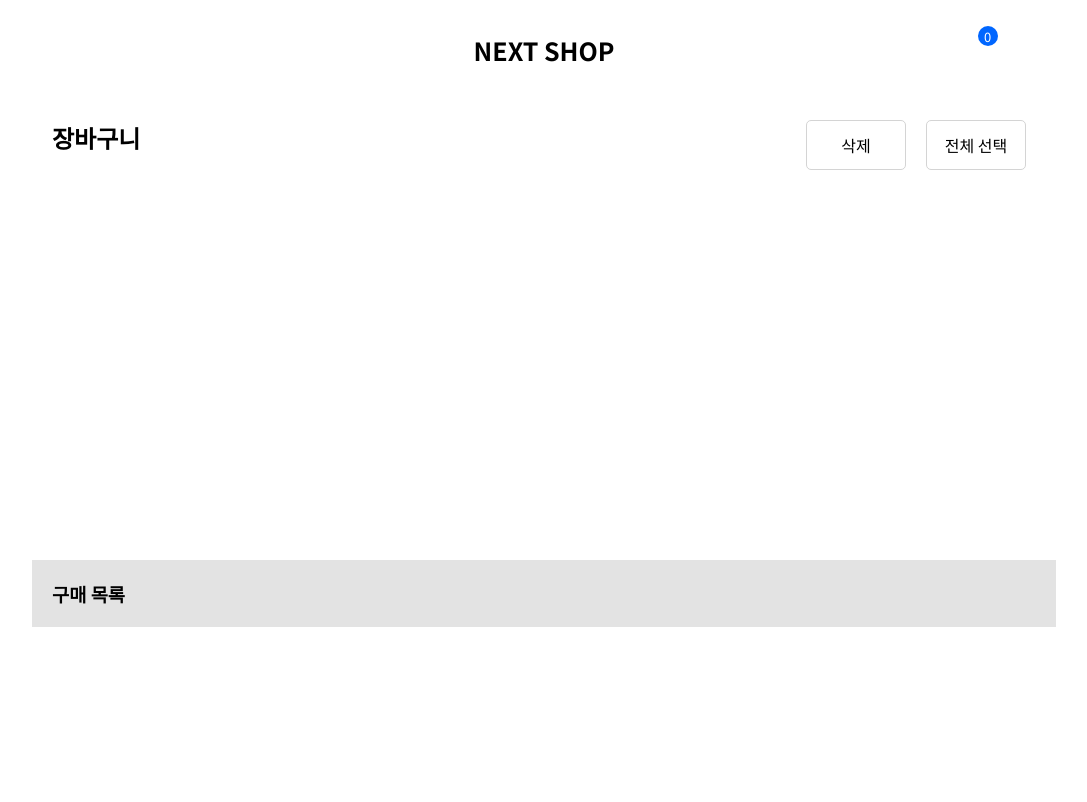
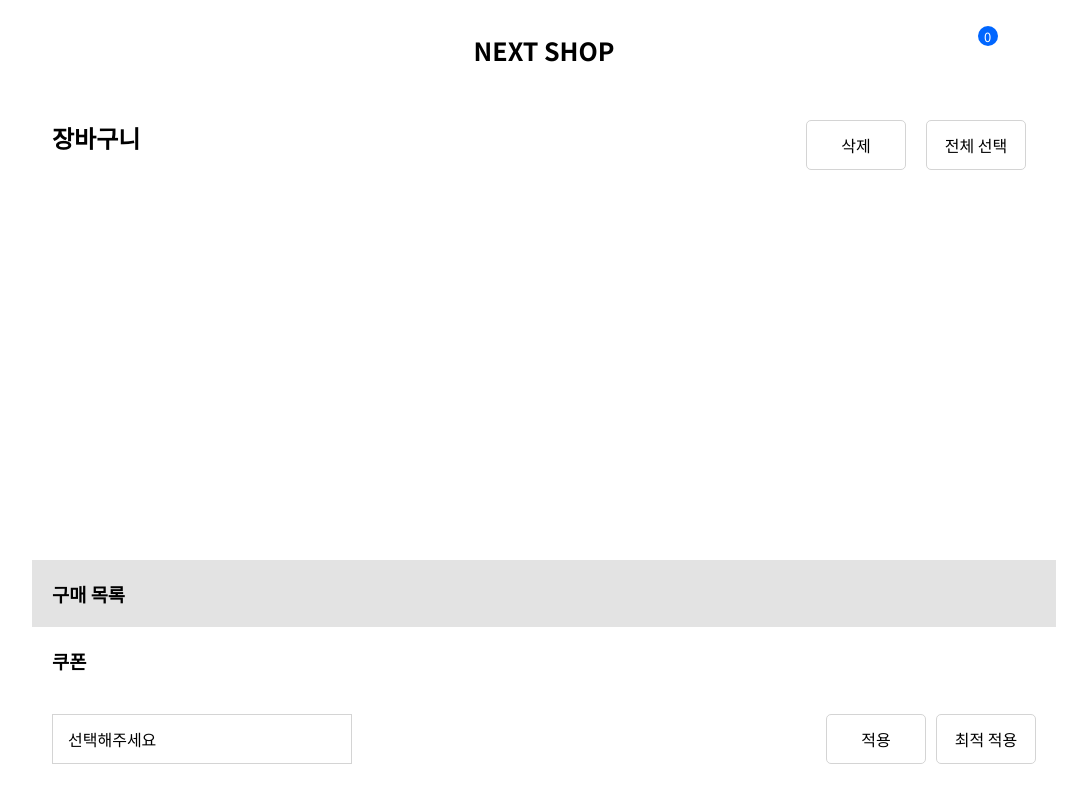
Before and after one commit to 8dong/next-shop, a Next.js app: page /cart in a window 1280 px wide. Shown: the whole page, without its empty margins (96-1183 px from the left). Built offline with nearby package versions, Linux system fonts and the light colour scheme.

Commit message:
feat: CouponSection 컴포넌트 추가
selectedCoupon는 Redux로 관리

```diff
--- /dev/null
+++ b/components/UI/atoms/input/SelectBox.tsx
@@ -0,0 +1,72 @@
+import React, { useState } from 'react';
+import styled from 'styled-components';
+
+interface SelectBoxProps {
+  options: string[];
+  setSelectedOption: Function;
+  selectedOption: string;
+}
+
+const SelectBox = ({ options, setSelectedOption, selectedOption }: SelectBoxProps) => {
+  const [isShowOptions, setIsShowOptions] = useState(false);
+
+  const handleClickSelectButton = () => {
+    setIsShowOptions((prevState) => !prevState);
+  };
+
+  const handleClickOption = (event: React.MouseEvent<HTMLLIElement>) => {
+    setSelectedOption((event.target as HTMLLIElement).textContent!);
+    setIsShowOptions(false);
+  };
+
+  return (
+    <SelectBoxWrapper>
+      <button onClick={handleClickSelectButton}>{selectedOption}</button>
+      {isShowOptions && (
+        <ul>
+          {options.map((option, index) => (
+            <li onClick={handleClickOption} key={index}>
+              {option}
+            </li>
+          ))}
+        </ul>
+      )}
+    </SelectBoxWrapper>
+  );
+};
+
+const SelectBoxWrapper = styled.div`
+  position: relative;
+
+  button {
+    width: 300px;
+    height: 50px;
+    padding-left: 15px;
+    border: 1px solid #d4d4d4;
+
+    text-align: left;
+
+    cursor: pointer;
+  }
+
+  ul {
+    position: absolute;
+    top: 100%;
+  }
+
+  li {
+    display: flex;
+    align-items: center;
+
+    width: 300px;
+    height: 50px;
+    padding-left: 15px;
+    border: 1px solid #d4d4d4;
+    border-top: none;
+    background-color: #fff;
+
+    text-align: left;
+  }
+`;
+
+export default SelectBox;
--- /dev/null
+++ b/components/UI/organisms/CouponSection.tsx
@@ -0,0 +1,94 @@
+import { useState } from 'react';
+import { useDispatch, useSelector } from 'react-redux';
+import styled from 'styled-components';
+
+import SelectBox from '../atoms/input/SelectBox';
+import Button from '../atoms/button/Button';
+
+import selectedCouponSlice from '../../../redux/slice/selectedCouponSlice';
+
+import type { RootState } from '../../../redux/store/store';
+import type { CouponType } from '../../../data/coupons';
+
+const CouponSection = ({ coupons }: { coupons: CouponType[] }) => {
+  const selectedList = useSelector((store: RootState) => store.selectedList);
+  const selectedCoupon = useSelector((store: RootState) => store.selectedCoupon);
+
+  const [selectedOption, setSelectedOption] = useState(selectedCoupon.title);
+
+  const dispatch = useDispatch();
+
+  const hadleClickApplyButton = () => {
+    const selectedCoupon = coupons.find((coupon) => coupon.title === selectedOption);
+
+    dispatch(selectedCouponSlice.actions.selectedCoupon(selectedCoupon));
+  };
+
+  const handleClickOptimalApplyButton = () => {
+    let optimalCoupon = selectedCoupon;
+    let optimalDiscountAmount = 0;
+
+    coupons.forEach((coupon) => {
+      let discountAmount = selectedList.reduce((prev, selectedProduct) => {
+        if (!selectedProduct.availableCoupon) {
+          if (coupon.type === 'amount') {
+            return coupon.discountAmount;
+          } else if (coupon.type === 'rate') {
+            return (prev += Math.floor(selectedProduct.price / coupon.discountRate));
+          }
+        }
+        return prev + 0;
+      }, 0);
+
+      if (discountAmount > optimalDiscountAmount) {
+        optimalCoupon = coupon;
+        optimalDiscountAmount = discountAmount;
+      }
+    });
+
+    dispatch(selectedCouponSlice.actions.selectedCoupon(optimalCoupon));
+    setSelectedOption(optimalCoupon.title);
+  };
+
+  return (
+    <CouponListSectionWrapper>
+      <h3>쿠폰</h3>
+      <div className='couponList'>
+        <SelectBox
+          options={coupons.map((coupon) => coupon.title)}
+          setSelectedOption={setSelectedOption}
+          selectedOption={selectedOption}
+        />
+        <div className='buttonGroup'>
+          <Button onClick={hadleClickApplyButton}>적용</Button>
+          <Button onClick={handleClickOptimalApplyButton}>최적 적용</Button>
+        </div>
+      </div>
+    </CouponListSectionWrapper>
+  );
+};
+
+const CouponListSectionWrapper = styled.section`
+  padding: 20px;
+
+  h3 {
+    margin-bottom: 20px;
+  }
+
+  .couponList {
+    display: flex;
+    flex-wrap: wrap;
+    justify-content: space-between;
+    align-items: center;
+  }
+
+  .buttonGroup {
+    padding: 20px 0;
+  }
+
+  .buttonGroup button:first-child {
+    margin-right: 10px;
+  }
+`;
+
+export default CouponSection;
--- /dev/null
+++ b/data/coupons.ts
@@ -0,0 +1,28 @@
+export type CouponType = RateCouponType | AmountCouponType;
+
+interface RateCouponType {
+  type: 'rate';
+  title: string;
+  discountRate: number;
+}
+
+interface AmountCouponType {
+  type: 'amount';
+  title: string;
+  discountAmount: number;
+}
+
+const coupons: CouponType[] = [
+  {
+    type: 'rate',
+    title: '10% 할인 쿠폰',
+    discountRate: 10
+  },
+  {
+    type: 'amount',
+    title: '10,000원 할인 쿠폰',
+    discountAmount: 10000
+  }
+];
+
+export default coupons;
--- a/pages/cart.tsx
+++ b/pages/cart.tsx
@@ -1,11 +1,15 @@
 import CartListSection from '../components/UI/organisms/CartListSection';
+import CouponSection from '../components/UI/organisms/CouponSection';
 import SelectedListSection from '../components/UI/organisms/SelectedListSection';
+
+import coupons from '../data/coupons';
 
 const Cart = () => {
   return (
     <>
       <CartListSection />
       <SelectedListSection />
+      <CouponSection coupons={coupons} />
     </>
   );
 };
--- /dev/null
+++ b/redux/slice/selectedCouponSlice.ts
@@ -0,0 +1,15 @@
+import { createSlice } from '@reduxjs/toolkit';
+
+import type { CouponType } from '../../data/coupons';
+
+const selectedCouponSlice = createSlice({
+  name: 'selectedCoupon',
+  initialState: { type: 'amount', title: '선택해주세요', discountAmount: 0 } as CouponType,
+  reducers: {
+    selectedCoupon(_, action) {
+      return action.payload;
+    }
+  }
+});
+
+export default selectedCouponSlice;
--- a/redux/store/store.ts
+++ b/redux/store/store.ts
@@ -13,10 +13,12 @@ import storage from 'redux-persist/lib/storage';
 
 import cartListSlice from '../slice/cartListSlice';
 import selectListSlice from '../slice/selectedListSlice';
+import selectedCouponSlice from '../slice/selectedCouponSlice';
 
 const rootReducers = combineReducers({
   cartList: cartListSlice.reducer,
-  selectedList: selectListSlice.reducer
+  selectedList: selectListSlice.reducer,
+  selectedCoupon: selectedCouponSlice.reducer
 });
 
 const persistConfig = {
```
